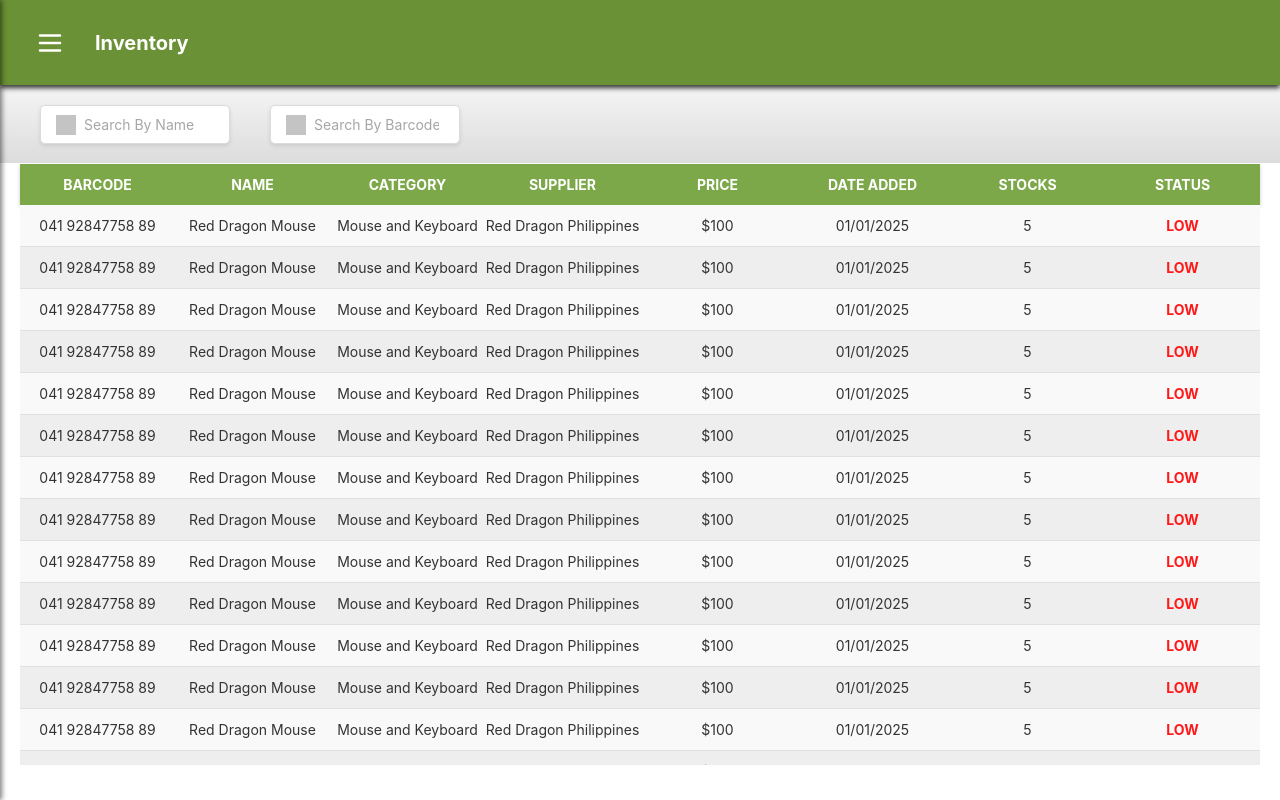
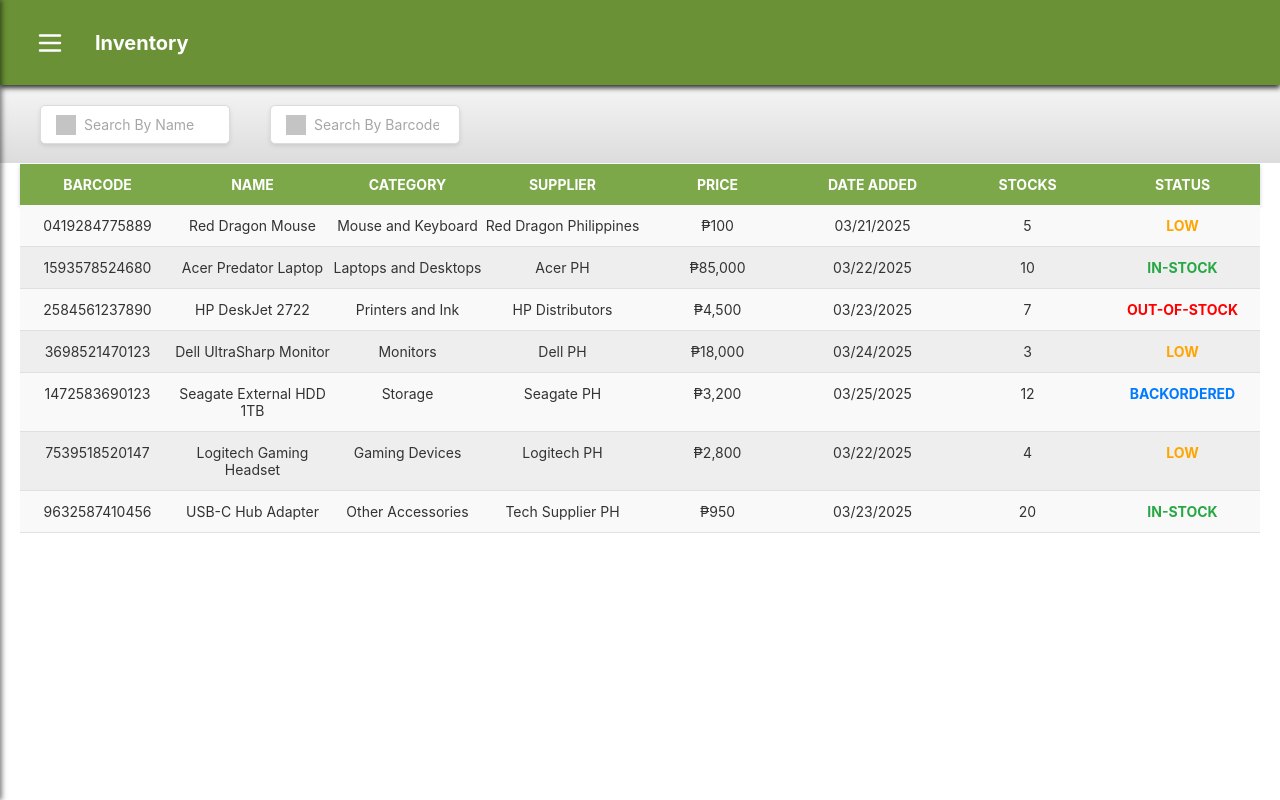
Before and after one commit to Shiverooo/OJT-PoS, a React (Create React App) app: page /cashier/inventory in a window 1280 px wide. Built offline with nearby package versions, Linux system fonts and the light colour scheme; grey boxes are pictures that could not be loaded.

Commit message:
functionable search bar

```diff
--- /dev/null
+++ b/src/components/cashier/search-context.tsx
@@ -0,0 +1,21 @@
+import React, { createContext, useState, ReactNode } from "react";
+
+interface SearchContextProps {
+    query: string;
+    setQuery: (query: string) => void;
+}
+
+export const SearchContext = createContext<SearchContextProps>({
+    query: "",
+    setQuery: () => {},
+});
+
+export const SearchProvider: React.FC<{ children: ReactNode }> = ({ children }) => {
+    const [query, setQuery] = useState("");
+
+    return (
+        <SearchContext.Provider value={{ query, setQuery }}>
+            {children}
+        </SearchContext.Provider>
+    );
+};
--- /dev/null
+++ b/src/components/cashier/searchbar.tsx
@@ -0,0 +1,26 @@
+import React, { useContext } from 'react';
+import searchIcon from "../../assets/images/search-icon.svg";
+import { SearchContext } from '../cashier/search-context.tsx';
+
+const SearchContainer: React.FC = () => {
+    const { query, setQuery } = useContext(SearchContext);
+
+    const handleSearch = (event: React.ChangeEvent<HTMLInputElement>) => {
+        setQuery(event.target.value);
+    };
+
+    return (
+        <div className="search-container">
+            <input
+                type="text"
+                className="search-input"
+                placeholder="Search"
+                value={query}
+                onChange={handleSearch}
+            />
+            <img src={searchIcon} alt="Search" className="search-icon" />
+        </div>
+    );
+};
+
+export default SearchContainer;
--- a/src/page/cashier-dashboard/dashboard/inventory.tsx
+++ b/src/page/cashier-dashboard/dashboard/inventory.tsx
@@ -1,4 +1,4 @@
-import React, { useEffect } from "react";
+import React, { useEffect, useState } from "react";
 import "../../../styles/cashier/inventory.css";
 import searchIcon from "../../../assets/images/search-icon.svg";
 
@@ -6,6 +6,92 @@
   useEffect(() => {
     document.title = "Infinitum PoS | Inventory";
   }, []);
+
+  const sampleData = [
+    {
+      barcode: "0419284775889",
+      name: "Red Dragon Mouse",
+      category: "Mouse and Keyboard",
+      supplier: "Red Dragon Philippines",
+      price: "₱100",
+      dateAdded: "03/21/2025",
+      stocks: 5,
+      status: "LOW",
+    },
+    {
+      barcode: "1593578524680",
+      name: "Acer Predator Laptop",
+      category: "Laptops and Desktops",
+      supplier: "Acer PH",
+      price: "₱85,000",
+      dateAdded: "03/22/2025",
+      stocks: 10,
+      status: "IN-STOCK",
+    },
+    {
+      barcode: "2584561237890",
+      name: "HP DeskJet 2722",
+      category: "Printers and Ink",
+      supplier: "HP Distributors",
+      price: "₱4,500",
+      dateAdded: "03/23/2025",
+      stocks: 7,
+      status: "OUT-OF-STOCK",
+    },
+    {
+      barcode: "3698521470123",
+      name: "Dell UltraSharp Monitor",
+      category: "Monitors",
+      supplier: "Dell PH",
+      price: "₱18,000",
+      dateAdded: "03/24/2025",
+      stocks: 3,
+      status: "LOW",
+    },
+    {
+      barcode: "1472583690123",
+      name: "Seagate External HDD 1TB",
+      category: "Storage",
+      supplier: "Seagate PH",
+      price: "₱3,200",
+      dateAdded: "03/25/2025",
+      stocks: 12,
+      status: "BACKORDERED",
+    },
+    {
+      barcode: "7539518520147",
+      name: "Logitech Gaming Headset",
+      category: "Gaming Devices",
+      supplier: "Logitech PH",
+      price: "₱2,800",
+      dateAdded: "03/22/2025",
+      stocks: 4,
+      status: "LOW",
+    },
+    {
+      barcode: "9632587410456",
+      name: "USB-C Hub Adapter",
+      category: "Other Accessories",
+      supplier: "Tech Supplier PH",
+      price: "₱950",
+      dateAdded: "03/23/2025",
+      stocks: 20,
+      status: "IN-STOCK",
+    },
+  ];
+
+  const [nameSearch, setNameSearch] = useState("");
+  const [barcodeSearch, setBarcodeSearch] = useState("");
+
+  const filteredData = sampleData.filter((item) => {
+    const matchesName = nameSearch
+      ? item.name.toLowerCase().includes(nameSearch.toLowerCase())
+      : true;
+    const matchesBarcode = barcodeSearch
+      ? item.barcode.includes(barcodeSearch)
+      : true;
+    return matchesName && matchesBarcode;
+  });
 
   return (
     <div className="inventory-container">
@@ -16,6 +102,8 @@
             type="text"
             placeholder="Search By Name"
             className="search-input"
+            value={nameSearch}
+            onChange={(e) => setNameSearch(e.target.value)}
           />
         </div>
         <div className="search-box">
@@ -24,6 +112,8 @@
             type="text"
             placeholder="Search By Barcode"
             className="search-input"
+            value={barcodeSearch}
+            onChange={(e) => setBarcodeSearch(e.target.value)}
           />
         </div>
       </div>
@@ -40,16 +130,18 @@
       </div>
 
       <div className="table-body">
-        {[...Array(20)].map((_, index) => (
+        {filteredData.map((item, index) => (
           <div className="table-row" key={index}>
-            <div className="row-item">041 92847758 89</div>
-            <div className="row-item">Red Dragon Mouse</div>
-            <div className="row-item">Mouse and Keyboard</div>
-            <div className="row-item">Red Dragon Philippines</div>
-            <div className="row-item">$100</div>
-            <div className="row-item">01/01/2025</div>
-            <div className="row-item">5</div>
-            <div className="row-item status-low">LOW</div>
+            <div className="row-item">{item.barcode}</div>
+            <div className="row-item">{item.name}</div>
+            <div className="row-item">{item.category}</div>
+            <div className="row-item">{item.supplier}</div>
+            <div className="row-item">{item.price}</div>
+            <div className="row-item">{item.dateAdded}</div>
+            <div className="row-item">{item.stocks}</div>
+            <div className={`row-item status-${item.status.toLowerCase()}`}>
+              {item.status}
+            </div>
           </div>
         ))}
       </div>
--- a/src/styles/cashier/cashier-dashboard.css
+++ b/src/styles/cashier/cashier-dashboard.css
@@ -4,7 +4,7 @@
   padding: 0;
 }
 
-.cashier-container{
+.cashier-container {
   display: flex;
   flex-direction: row;
   overflow-y: hidden;
@@ -19,7 +19,7 @@
   height: 100vh;
 }
 
-  .main-section.less-view{
+.main-section.less-view {
   width: 65vw;
 }
 
@@ -70,7 +70,7 @@
   background-color: white;
   border: 2px solid #6a9135;
   border-radius: 5px;
-    padding: 5px;
+  padding: 5px 0 5px 10px;
   margin-left: 10px;
   width: 200px;
   box-shadow: 2px 2px 10px rgba(0, 0, 0, 0.2);
@@ -80,7 +80,7 @@
   flex: 1;
   border: none;
   outline: none;
-    padding: 10px;
+  padding: 10px 10px 10px 25px;
   font-size: 14px;
   margin-bottom: 0;
   margin-right: 10px;
@@ -103,17 +103,39 @@
 
 /* Products Grid */
 .products-grid {
+  min-height: 81vh;
   display: grid;
   grid-template-columns: repeat(4, 1fr);
   grid-template-rows: repeat(4, auto);
   gap: 10px;
   padding: 10px;
+  margin-top: 5px;
   background-color: #f4f4f4;
   flex-grow: 1;
-    /* height: 80vh; */
   overflow-y: auto;
   justify-items: center;
   align-items: center;
+  scroll-behavior: smooth;
+}
+
+/* Styling the scrollbar */
+.products-grid::-webkit-scrollbar {
+  width: 5px;
+}
+
+/* Styling the scrollbar track */
+.products-grid::-webkit-scrollbar-track {
+  background: #f4f4f4;
+}
+
+/* Styling the scrollbar thumb */
+.products-grid::-webkit-scrollbar-thumb {
+  background-color: #888;
+  border-radius: 10px;
+}
+
+.products-grid::-webkit-scrollbar-thumb:hover {
+  background-color: #555;
 }
 
 /* Product Card */
@@ -128,7 +150,7 @@
   padding: 10px;
   box-shadow: 0px 2px 5px rgba(0, 0, 0, 0.3);
   transition: transform 0.2s ease-in-out;
-    border: 10px solid #7DA84A;
+  border: 10px solid #7da84a;
   margin-bottom: 15px;
   cursor: pointer;
   position: relative;
@@ -147,12 +169,12 @@
   position: absolute;
   bottom: 10px;
   width: 100%;
-    background: rgba(192, 192, 192, 0.5);
+  background: rgba(211, 211, 211, 0.7);
   text-align: center;
   padding: 10px;
-    font-size: 20px;
+  font-size: 18px;
   font-weight: bold;
-    color: #292929;
+  color: #333333;
 }
 
 /* Navigation List */
@@ -196,7 +218,6 @@
   color: #56792a;
 }
 
-
 /* 📱 Responsive Design */
 @media (max-width: 1024px) {
   .cashier-container {
@@ -205,7 +226,8 @@
     width: 100%;
   }
 
-    .main-section, .main-section.less-view{
+  .main-section,
+  .main-section.less-view {
     width: 100vw;
     height: auto;
   }
@@ -215,7 +237,7 @@
     max-height: 300px;
   }
 
-    .receipt{
+  .receipt {
     width: 100vw;
   }
 
--- a/src/styles/cashier/inventory.css
+++ b/src/styles/cashier/inventory.css
@@ -83,19 +83,45 @@
   padding: 12px 0;
   border-bottom: 1px solid #e0e0e0;
   background-color: #f9f9f9;
+  transition: background-color 0.3s ease;
+}
+
+/* Hover effect */
+.table-row:hover {
+  background-color: #A1D998;
+  cursor: pointer;
 }
 
 .table-row:nth-child(even) {
   background-color: #eeeeee;
 }
 
+.table-row:nth-child(even):hover {
+  background-color: #A1D998;
+}
+
 .row-item {
   text-align: center;
   font-size: 14px;
-  color: #333;
+  color: #333333;
 }
 
 .status-low {
-  color: #ff1919;
+  color: #ffa500;
   font-weight: bold;
 }
+
+.status-in-stock {
+  color: #28a745;
+  font-weight: bold;
+}
+
+.status-backordered {
+  color: #007bff;
+  font-weight: bold;
+}
+
+.status-out-of-stock {
+  color: #ff0000;
+  font-weight: bold;
+}
--- a/src/styles/login/login.css
+++ b/src/styles/login/login.css
@@ -1,10 +1,15 @@
-  /* Container Layout */
+body {
+  margin: 0;
+  overflow: hidden;
+}
+
 .container {
   display: flex;
   width: 100%;
   height: 100vh;
 }
 
+/* Login Section */
 .login-section {
   width: 50%;
   display: flex;
@@ -19,6 +24,21 @@
   background: url("../../assets/images/Background-pic.png") no-repeat center center;
   background-size: cover;
   filter: drop-shadow(5px 5px 10px rgba(0, 0, 0, 1));
+  transform: translateX(100%);
+  opacity: 0;
+  animation: slideIn 1.5s ease forwards;
+}
+
+/* Define the slide effect animation */
+@keyframes slideIn {
+  0% {
+    transform: translateX(100%);
+    opacity: 0;
+  }
+  100% {
+    transform: translateX(0);
+    opacity: 1;
+  }
 }
 
 /* Responsive Design */
@@ -39,3 +59,7 @@
     font-size: 20px;
   }
 }
+
+body.no-scroll {
+  overflow: auto;
+}
--- a/src/styles/login/loginForm.css
+++ b/src/styles/login/loginForm.css
@@ -1,4 +1,4 @@
- /* Login Section */
+/* Login container */
 .login-container {
   width: 80%;
   max-width: 400px;
@@ -7,6 +7,21 @@
   border: 2px solid var(--primary-color);
   background: var(--secondary-color);
   box-shadow: 0px 4px 10px rgba(107, 142, 35, 0.3);
+  transform: scale(0.8);
+  opacity: 0;
+  animation: zoomIn 1s ease-in-out forwards;
+}
+
+/* Define the zoom-in animation */
+@keyframes zoomIn {
+  0% {
+    transform: scale(0.8);
+    opacity: 0;
+  }
+  100% {
+    transform: scale(1);
+    opacity: 1;
+  }
 }
 
 .logo {
@@ -30,7 +45,6 @@
   text-align: left;
 }
 
-  /* Default placeholder style */
 input::placeholder {
   color: rgba(128, 128, 128, 0.7);
   transition: opacity 0.3s ease-in-out;
@@ -58,7 +72,7 @@
 .password-container {
   position: relative;
   display: flex;
-    align-items: center;;
+  align-items: center;
 }
 
 .password-container input {
@@ -103,7 +117,7 @@
 }
 
 #cashier {
-    margin-top: 3px
+  margin-top: 3px;
 }
 
 #admin {
@@ -167,11 +181,11 @@
   border-radius: 50%;
 }
 
-  input:checked+.slider {
+input:checked + .slider {
   background-color: var(--primary-color);
 }
 
-  input:checked+.slider:before {
+input:checked + .slider:before {
   transform: translateX(16px);
 }
 
```
Also changed, not shown: src/components/cashier/barcode.tsx (added, +15 -0 lines), src/page/cashier-dashboard/cashier-dashboard.tsx (+8 -23 lines), src/page/cashier-dashboard/dashboard/sales-screen.tsx (+24 -8 lines). Lines whose indentation alone changed are shown as unchanged.
